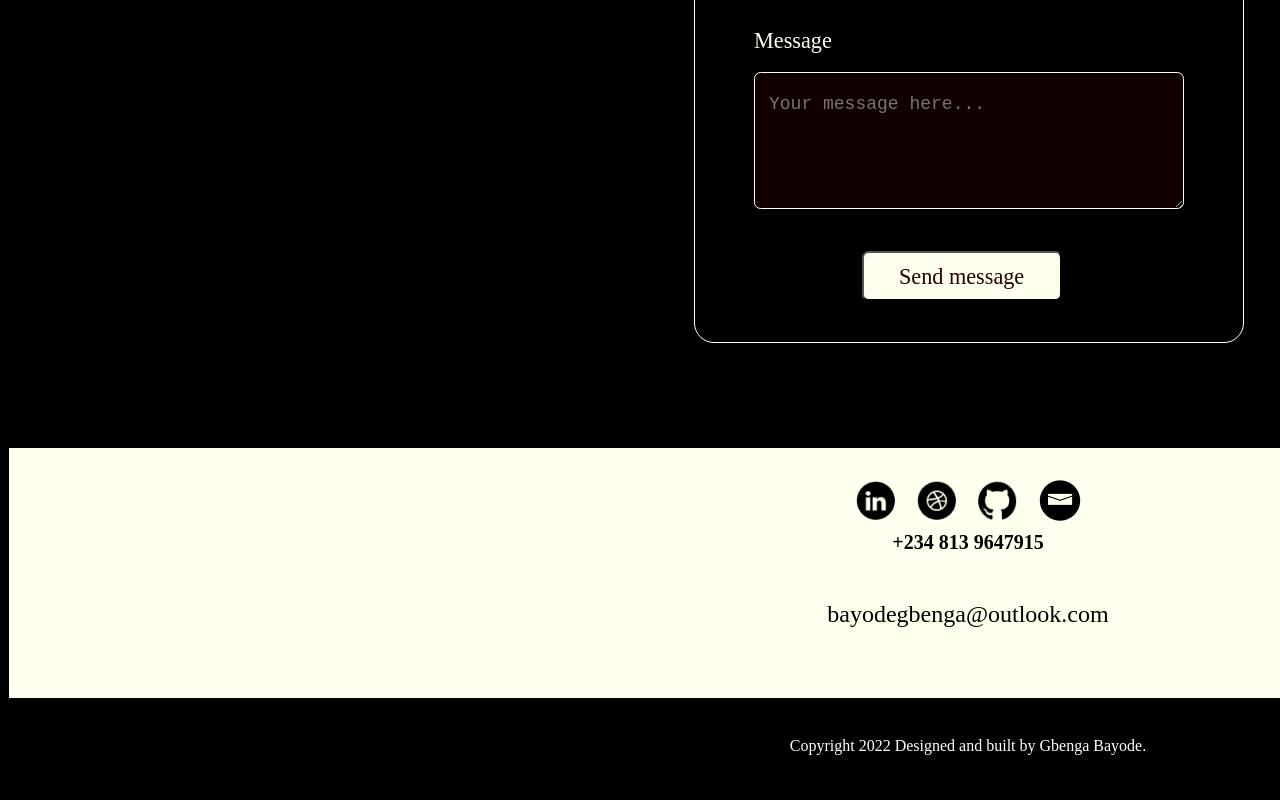
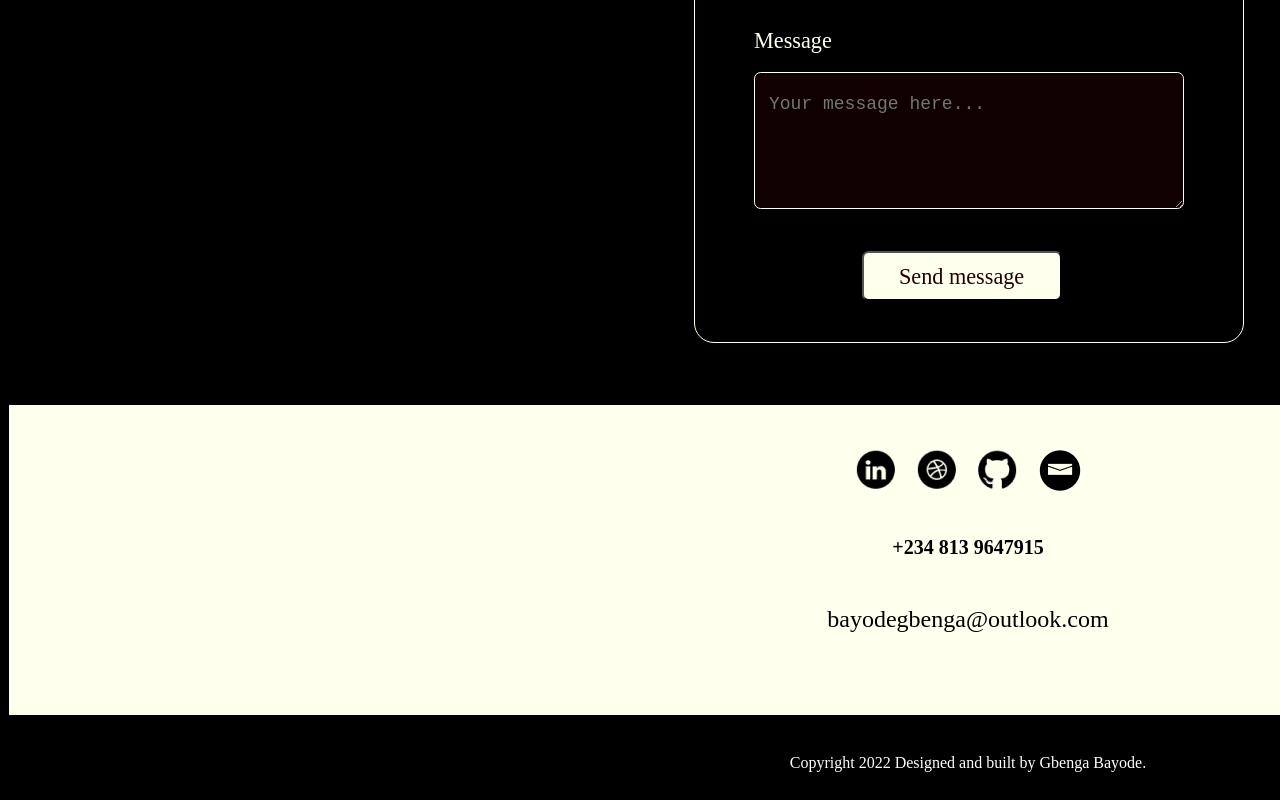
Before and after one commit to bammytech1/portfolio, a plain HTML site: page index.html in a window 1280 px wide. Shown: the part 5647-6447 px from the top of the page. Drawn offline with nearby package versions, Linux system fonts and the light colour scheme; a web font is replaced by a local one.

Commit message:
corrections made

```diff
--- a/index.html
+++ b/index.html
@@ -172,8 +172,10 @@
                 <img src="mail.png" alt="maillogo" id="icon3">
             </div>
             <div>
-                <div><p id="phone-num">+234 813 9647915</p></div>
-                <div><p id="mymail">bayodegbenga@outlook.com</p></div>
+                <br>
+                <br>
+                <p id="phone-num">+234 813 9647915</p>
+                <p id="mymail">bayodegbenga@outlook.com</p>
             </div>
         </div>
 
--- a/style.css
+++ b/style.css
@@ -871,12 +871,12 @@ input, textarea {
    flex-direction: column;
    justify-content: center;
    align-items: center;
-   padding: 0px;
+   padding-top: 0px;
    gap: 10px;
    margin-top: 170px;
    width: 1920px;
-   height: 205px;
-
+   height: 180px;
+   margin-top: 110;
 
    /* Inside auto layout */
 
@@ -894,7 +894,7 @@ input, textarea {
    padding: 0px 795px;
 
    width: 1918px;
-   height: 250px;
+   height: 310px;
 
    /* pry2 */
 
```
